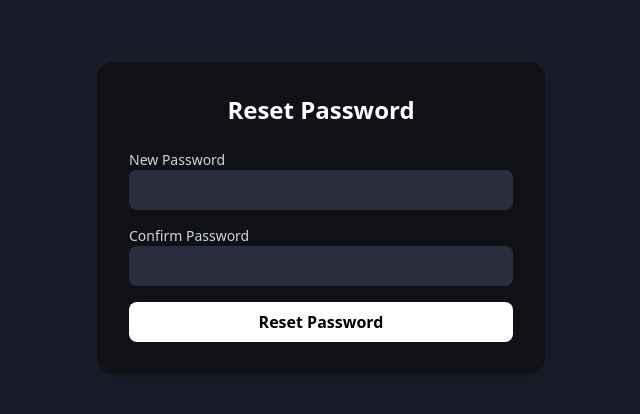
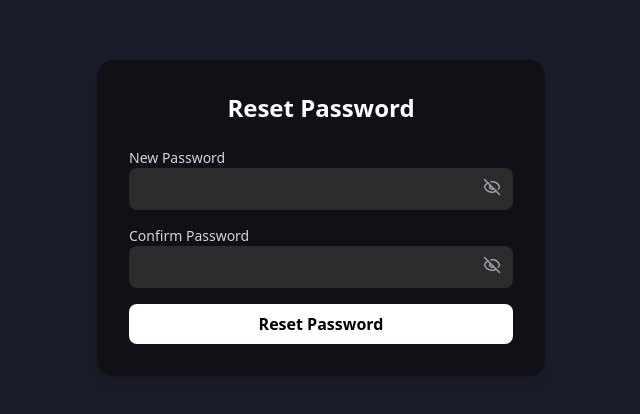
Before and after one commit to SLprogramming/MovieAppWebsite, a React (Vite) app: page /reset-password/1 in a window 1280 px wide. Shown: the part 182-596 px from the top of the page, without its empty margins (319-959 px from the left). Built offline with nearby package versions, Linux system fonts and the light colour scheme; no server answers.

Commit message:
finish all feature : save

```diff
--- a/src/axios.ts
+++ b/src/axios.ts
@@ -1,11 +1,10 @@
 import axios, { AxiosError } from "axios";
 import type {AxiosInstance, AxiosRequestConfig, AxiosResponse} from "axios"
-import { toast } from 'react-toastify';
 import { useConfirmBoxStore } from "./store/confirmBoxStore";
 
 const api: AxiosInstance = axios.create({
-  // baseURL: "https://movieappbackend-qcij.onrender.com/api/",
-  baseURL: "http://192.168.110.131:8000/api/",
+  baseURL: "https://movieappbackend-qcij.onrender.com/api/",
+  // baseURL: "http://192.168.110.131:8000/api/",
   timeout: 10000,
   withCredentials: true, // cookies included automatically
   headers: {
--- a/src/components/ConfirmBox.tsx
+++ b/src/components/ConfirmBox.tsx
@@ -23,7 +23,7 @@ export default function ConfirmBox() {
     functionOneText,
     destructive,
     disableBackdropClick,
-    onClose,
+
     functionOne, //  function one
     functionTwo, // function two
     close,
--- a/src/components/MovieCard.tsx
+++ b/src/components/MovieCard.tsx
@@ -1,11 +1,10 @@
 import {  useState } from "react";
 import { useNavigate } from "react-router-dom";
 import defaultPoster from "../assets/default_img.png"; // fallback image
-import ConfirmBox from "./ConfirmBox";
+
 import { useConfirmBoxStore } from "../store/confirmBoxStore";
 import { useAuthStore } from "../store/user";
-import api from "../axios";
-import { useContentStore } from "../store/content";
+
 
 type MovieCardProp = {
   id: number;
@@ -18,7 +17,7 @@ type MovieCardProp = {
 
 const MovieCard = ({ content, id, poster, title, date ,needConfirm = false }: MovieCardProp) => {
   const navigate = useNavigate();
-  const {fetchMe,contentListToggle} = useAuthStore()
+  const {contentListToggle} = useAuthStore()
 
   const [isLoaded, setIsLoaded] = useState(false);
   const [imgSrc, setImgSrc] = useState(
--- a/src/components/SideNav.tsx
+++ b/src/components/SideNav.tsx
@@ -1,4 +1,4 @@
-import { BookHeart, Bookmark, CircleDollarSign, Clapperboard, ClockFading, Film,  House, LogOut, Search, Settings, Shapes, SquareUser } from 'lucide-react'
+import { BookHeart, Bookmark, CircleDollarSign, Clapperboard, ClockFading, Film,  House,  Search, Settings, Shapes, SquareUser } from 'lucide-react'
 import  { useEffect, useState } from 'react'
 import { useNavigate,useLocation } from 'react-router-dom'
 
--- a/src/pages/Profile.tsx
+++ b/src/pages/Profile.tsx
@@ -1,4 +1,4 @@
-import { User, Smile, Calendar, CreditCard, Repeat, Lock, ChevronLeft } from "lucide-react";
+import { User, Smile, Calendar, CreditCard, Repeat,  ChevronLeft } from "lucide-react";
 import { useAuthStore } from "../store/user";
 import { useEffect, useMemo, useState } from "react";
 ;
--- a/src/pages/ResetPassword.tsx
+++ b/src/pages/ResetPassword.tsx
@@ -1,6 +1,8 @@
 import React, { useState } from "react";
 import { useNavigate, useParams } from "react-router-dom";
 import api from "../axios";
+import { Eye, EyeOff } from "lucide-react";
+import { toast } from "react-toastify";
 
 interface ResetPasswordProps {}
 
@@ -9,16 +11,27 @@ const ResetPassword: React.FC<ResetPasswordProps> = () => {
   const [confirmPassword, setConfirmPassword] = useState("");
   const [loading, setLoading] = useState(false);
   const [error, setError] = useState("");
+  const [passwordErr,setPasswordErr] = useState("")
   const [success, setSuccess] = useState("");
   const navigate = useNavigate();
+  const [showPassword,setShowPassword] = useState<boolean[]>([true,true])
   const { token } = useParams<{ token: string }>(); // reset token from URL
 
   const handleSubmit = async (e: React.FormEvent) => {
     e.preventDefault();
 
+    if(password.trim() == ""){
+      setPasswordErr('please fill the password')
+      console.log('blank')
+      return
+    }
     if (password !== confirmPassword) {
       setError("Passwords do not match");
       return;
+    }
+    if(password.trim().length < 6){
+      setPasswordErr('Password must be at least 6 characters')
+      return
     }
 
     try {
@@ -37,9 +50,15 @@ const ResetPassword: React.FC<ResetPasswordProps> = () => {
       }
 
     } catch (err: any) {
-      setError(err.message);
+      // setError(err.message);
+      toast.error(err?.response?.data?.message)
+      setConfirmPassword('')
+      setPassword('')
+      // console.log(err)
     } finally {
       setLoading(false);
+       setConfirmPassword('')
+      setPassword('')
     }
   };
 
@@ -49,31 +68,62 @@ const ResetPassword: React.FC<ResetPasswordProps> = () => {
         <h2 className="text-2xl font-bold text-center text-white mb-6">
           Reset Password
         </h2>
-        <form onSubmit={handleSubmit} className="space-y-4">
-          <div>
+        <form onSubmit={handleSubmit} className="space-y-4 text-[var(--text-highlight)]">
+          <div className="w-full relative">
             <label className="block text-sm text-gray-300">New Password</label>
             <input
-              type="password"
-              className="w-full px-4 py-2 rounded-lg bg-[#2a2d3e] text-white focus:outline-none focus:ring-2 focus:ring-blue-500"
+              type={showPassword[0] ? "text" : "password"}
+                 className={`w-full bg-[#2c2c2c] border rounded-lg px-4 py-2 focus:outline-none transition
+            ${
+              passwordErr
+                ? "border-red-500 focus:border-red-500 focus:ring-1 focus:ring-red-500"
+                : "border-transparent focus:border-[var(--text-highlight)] focus:ring-1 focus:ring-[var(--text-highlight)]"
+            }`}
               value={password}
-              onChange={(e) => setPassword(e.target.value)}
-              required
+              onChange={(e) => {
+                setPassword(e.target.value)
+                setPasswordErr('')
+              }}
+
             />
+             <button
+                  type="button"
+                  onClick={() => setShowPassword((prev) => [!prev[0],prev[1]])}
+                  className="absolute right-3 top-[30px] text-gray-400 hover:text-[var(--text-highlight)]"
+                >
+                  {showPassword[0] ? <EyeOff size={18} /> : <Eye size={18} />}
+                </button>
+             {passwordErr && <p className="text-red-400 text-sm">{passwordErr}</p>}
           </div>
-          <div>
+          <div className="w-full relative">
             <label className="block text-sm text-gray-300">
               Confirm Password
             </label>
             <input
-              type="password"
-              className="w-full px-4 py-2 rounded-lg bg-[#2a2d3e] text-white focus:outline-none focus:ring-2 focus:ring-blue-500"
+              type={showPassword[1] ? "text" : "password"}
+                className={`w-full bg-[#2c2c2c] border rounded-lg px-4 py-2 focus:outline-none transition
+            ${
+              error
+                ? "border-red-500 focus:border-red-500 focus:ring-1 focus:ring-red-500"
+                : "border-transparent focus:border-[var(--text-highlight)] focus:ring-1 focus:ring-[var(--text-highlight)]"
+            }`}
               value={confirmPassword}
-              onChange={(e) => setConfirmPassword(e.target.value)}
+              onChange={(e) => {
+                 setConfirmPassword(e.target.value)
+                 setError('')
+              }}
               required
             />
-          </div>
+               <button
+                  type="button"
+                  onClick={() => setShowPassword((prev) => [prev[0],!prev[1]])}
+                  className="absolute right-3 top-[30px] text-gray-400 hover:text-[var(--text-highlight)]"
+                >
+                  {showPassword[1] ? <EyeOff size={18} /> : <Eye size={18} />}
+                </button>
           {error && <p className="text-red-400 text-sm">{error}</p>}
           {success && <p className="text-green-400 text-sm">{success}</p>}
+          </div>
           <button
             type="submit"
             disabled={loading}
--- a/src/socket.tsx
+++ b/src/socket.tsx
@@ -2,8 +2,8 @@ import { useEffect } from "react";
 import { io, type Socket } from "socket.io-client";
 
 // single socket instance
-const socket: Socket = io("http://192.168.110.131:8000");
-// const socket: Socket = io("https://movieappbackend-qcij.onrender.com");
+// const socket: Socket = io("http://192.168.110.131:8000");
+const socket: Socket = io("https://movieappbackend-qcij.onrender.com");
 
 export function useUserPurchaseRequests(
   userId: string | null,
```
Also changed, not shown: 1 other file (tests, documents, lock files or other folders).
